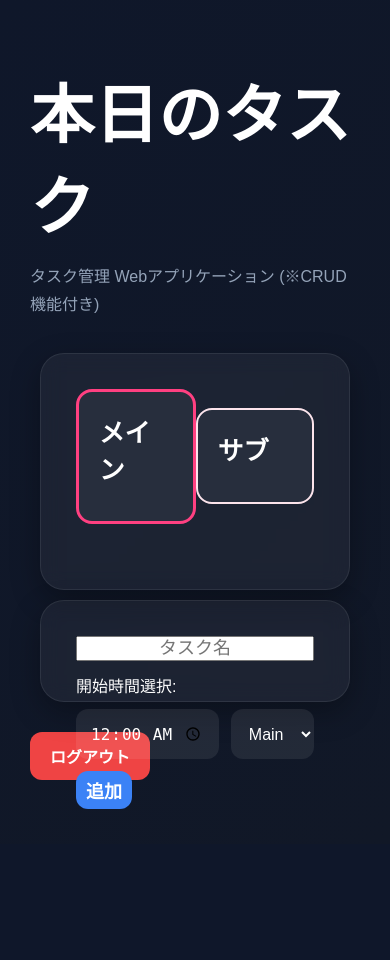
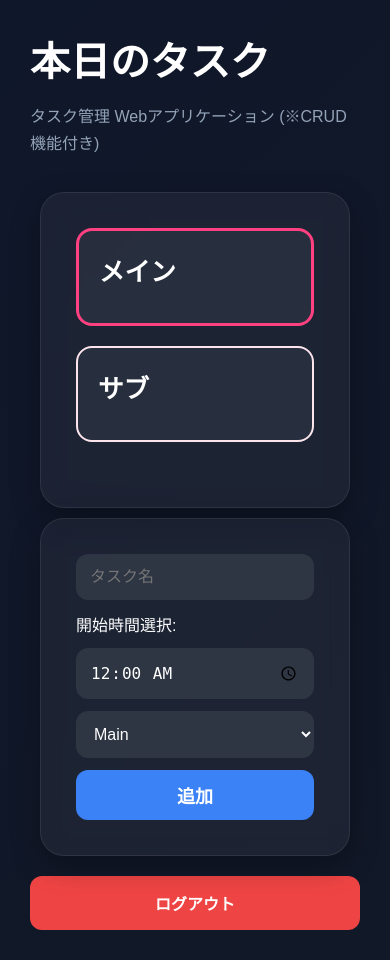
Before and after one commit to Python-arr1215/CRUD_TaskManager, a Flask app: page /home in a window 390 px wide. Before the commit the page ends 809 px from the top, so only its background shows below. Run offline with Flask 3, Linux system fonts and the light colour scheme; a user stored in the database is signed in; data that the repository does not hold is empty.

Commit message:
change css file

```diff
--- a/database.py
+++ b/database.py
@@ -96,7 +96,7 @@ def Read(user_id):
     cur = conn.cursor()
 
     cur.execute(
-        "SELECT * FROM tasks WHERE user_id=? ORDER BY task_time DESC",
+        "SELECT * FROM tasks WHERE user_id=? ORDER BY task_time ASC",
         (user_id,)
     )
 
--- a/static/style.css
+++ b/static/style.css
@@ -8,9 +8,9 @@ body {
     font-family: sans-serif;
 
     background: linear-gradient(
-            135deg,
-            #0f172a,
-            #111827
+        135deg,
+        #0f172a,
+        #111827
     );
 
     color: white;
@@ -19,10 +19,10 @@ body {
 
     display: flex;
     justify-content: center;
-    align-items: center;
+
+    align-items: flex-start;
 
     padding: 30px;
-
 }
 
 
@@ -169,7 +169,9 @@ input[type="time"]{
 .contents1,
 .contents2{
 
-    width: 340px;
+    width: 100%;
+
+    max-width: 360px;
 
     padding: 20px;
 
@@ -190,6 +192,14 @@ input[type="time"]{
         0 10px 25px rgba(0,0,0,0.4);
 }
 
+.contents1 ul,
+.contents2 ul{
+
+    max-height: 350px;
+
+    overflow-y: auto;
+}
+
 .contents1{
     border: 3px solid #FF4081;
 }
@@ -204,7 +214,7 @@ li{
 
     font-size: 18px;
 
-    padding: 10px;
+    padding: 12px;
 
     margin-bottom: 10px;
 
@@ -212,6 +222,14 @@ li{
 
     background:
         rgba(255,255,255,0.05);
+
+    display: flex;
+
+    justify-content: space-between;
+
+    align-items: center;
+
+    gap: 10px;
 }
 
 h3{
@@ -224,17 +242,41 @@ h3{
     display: flex;
 
     flex-wrap: wrap;
-    height: 30px;
+
     gap: 12px;
+
+    align-items: center;
+}
+
+.task-form input[type="text"]{
+
+    flex: 1;
+
+    min-width: 200px;
+
+    padding: 14px;
+
+    border-radius: 12px;
+
+    border: none;
+
+    background:
+        rgba(255,255,255,0.08);
+
+    color: white;
+
+    font-size: 16px;
 }
 
 .logout{
 
-    display: inline-block;
+    display: block;
+
+    text-align: center;
 
     margin-top: 20px;
 
-    padding: 12px 20px;
+    padding: 15px;
 
     border-radius: 12px;
 
@@ -250,3 +292,49 @@ h3{
 .logout:hover{
     background: #dc2626;
 }
+
+
+@media (max-width: 768px){
+
+    h1{
+        font-size: 2.5rem;
+    }
+
+    .card-header{
+
+        flex-direction: column;
+
+        gap: 20px;
+    }
+
+    .contents1,
+    .contents2{
+
+        max-width: 100%;
+    }
+
+    .task-form{
+
+        flex-direction: column;
+
+        align-items: stretch;
+    }
+
+    .task-form input,
+    .task-form select,
+    .task-form button{
+
+        width: 100%;
+    }
+
+    button{
+
+        min-height: 50px;
+    }
+
+    li{
+
+        font-size: 16px;
+    }
+
+}
--- a/templates/home.html
+++ b/templates/home.html
@@ -98,7 +98,6 @@
                 name="title"
                 placeholder="タスク名"
                 required
-                style="width: 300px; font-size: 18px; text-align: center;"
             >
 
             <label for="appt">開始時間選択:</label>
```
